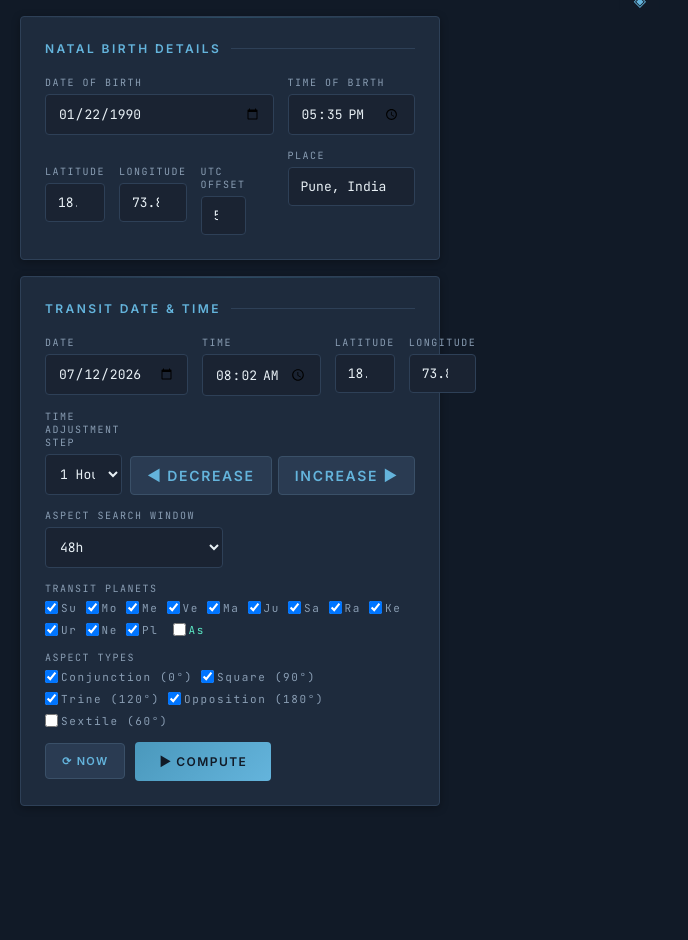
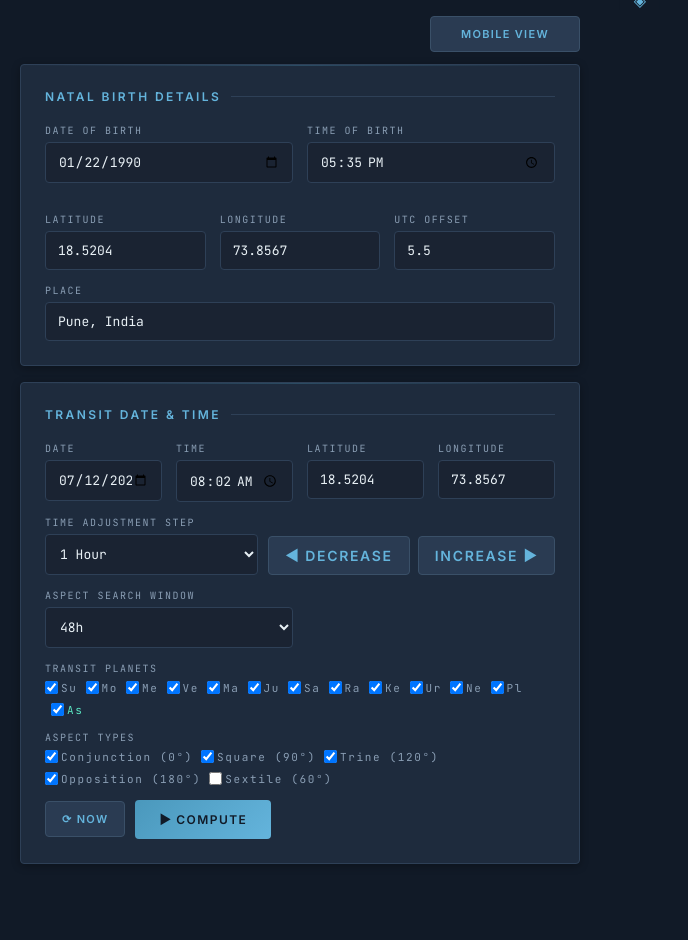
Before and after one commit to speerz90/transit2natal, a Flask app: page / in a window 1280 px wide. Shown: the part 93-1033 px from the top of the page, without its empty margins (0-688 px from the left). Before the commit the page ends 899 px from the top, so only its background shows below. Run offline with Flask 3, Linux system fonts and the light colour scheme.

Commit message:
Describe your changes

```diff
--- a/app.py
+++ b/app.py
@@ -157,6 +157,33 @@ def normalize_delta(delta):
     return (delta + 180) % 360 - 180
 
 
+def is_excluded_transit_aspect(planet_a, planet_b, aspect_deg):
+    return {planet_a, planet_b} == {"Ra", "Ke"} and aspect_deg == 180
+
+
+TRANSIT_ASPECT_DISPLAY_ORDER = {
+    "As": 0,
+    "Mo": 1,
+    "Me": 2,
+    "Ve": 3,
+    "Su": 4,
+    "Ma": 5,
+    "Ju": 6,
+    "Sa": 7,
+    "Ra": 8,
+    "Ke": 9,
+    "Ur": 10,
+    "Ne": 11,
+    "Pl": 12,
+}
+
+
+def order_transit_aspect_pair(planet_a, planet_b):
+    if TRANSIT_ASPECT_DISPLAY_ORDER.get(planet_b, 99) < TRANSIT_ASPECT_DISPLAY_ORDER.get(planet_a, 99):
+        return planet_b, planet_a
+    return planet_a, planet_b
+
+
 def compute_transit_aspects(dt_transit_start, transit_lat, transit_lon, hours=48, selected_planets=None, selected_aspects=None, current_orb=3.0):
     if selected_planets is None:
         selected_planets = ["Mo", "Su", "Me", "Ve", "Ma"]
@@ -192,14 +219,17 @@ def compute_transit_aspects(dt_transit_start, transit_lat, transit_lon, hours=48
 
             sep_now = angular_separation(current_pos[tp]["longitude"], current_pos[other]["longitude"])
             for aspect_deg, aspect_name in exact_aspects.items():
+                if is_excluded_transit_aspect(tp, other, aspect_deg):
+                    continue
                 orb = abs(sep_now - aspect_deg)
                 if orb <= current_orb:
                     dedupe_key = ("current", tp, other, aspect_deg)
                     seen.add(dedupe_key)
+                    display_tp, display_other = order_transit_aspect_pair(tp, other)
                     found_aspects.append({
                         "time": dt_transit_start.isoformat() + "Z",
-                        "transit_planet": tp,
-                        "other_transit_planet": other,
+                        "transit_planet": display_tp,
+                        "other_transit_planet": display_other,
                         "aspect_deg": aspect_deg,
                         "aspect_name": aspect_name,
                         "orb": round(orb, 2),
@@ -251,20 +281,23 @@ def compute_transit_aspects(dt_transit_start, transit_lat, transit_lon, hours=48
 
                 for k in (k_start - 1, k_start, k_start + 1):
                     for asp_deg, asp_name in aspects_to_check.items():
+                        aspect_deg = min(asp_deg, 360 - asp_deg)
+                        if is_excluded_transit_aspect(tp, other, aspect_deg):
+                            continue
                         target = asp_deg + k * 360
                         if min_d <= target <= max_d:
                             actual_fraction = abs(target - d1) / abs(d2 - d1) if d1 != d2 else 0
                             exact_dt = dt_1 + timedelta(hours=actual_fraction)
-                            aspect_deg = min(asp_deg, 360 - asp_deg)
                             dedupe_key = (exact_dt.replace(second=0, microsecond=0).isoformat(), tp, other, aspect_deg)
                             if dedupe_key in seen:
                                 continue
                             seen.add(dedupe_key)
+                            display_tp, display_other = order_transit_aspect_pair(tp, other)
 
                             found_aspects.append({
                                 "time": exact_dt.isoformat() + "Z",
-                                "transit_planet": tp,
-                                "other_transit_planet": other,
+                                "transit_planet": display_tp,
+                                "other_transit_planet": display_other,
                                 "aspect_deg": aspect_deg,
                                 "aspect_name": asp_name,
                                 "orb": 0,
--- a/templates/index.html
+++ b/templates/index.html
@@ -66,8 +66,8 @@
     }
 
     .controls-panel {
-      flex: 0 0 420px;
-      max-width: 420px;
+      flex: 0 0 560px;
+      max-width: 560px;
     }
 
     .chart-panel {
@@ -171,9 +171,9 @@
       gap: 14px;
     }
 
-    .form-grid-4 { grid-template-columns: repeat(4, 1fr); }
-    .form-grid-3 { grid-template-columns: repeat(3, 1fr); }
-    .form-grid-2 { grid-template-columns: repeat(2, 1fr); }
+    .form-grid-4 { grid-template-columns: repeat(4, minmax(112px, 1fr)); }
+    .form-grid-3 { grid-template-columns: repeat(3, minmax(112px, 1fr)); }
+    .form-grid-2 { grid-template-columns: repeat(2, minmax(150px, 1fr)); }
 
     label {
       display: block;
@@ -188,8 +188,10 @@
     input[type="date"],
     input[type="time"],
     input[type="number"],
-    input[type="text"] {
+    input[type="text"],
+    select {
       width: 100%;
+      min-width: 0;
       background: var(--bg);
       border: 1px solid var(--border);
       color: var(--text-bright);
@@ -254,6 +256,29 @@
       border-color: var(--accent);
     }
 
+    .view-toggle-row {
+      display: flex;
+      justify-content: flex-end;
+      margin-bottom: 12px;
+    }
+
+    .view-toggle {
+      min-width: 150px;
+    }
+
+    .adjust-row {
+      margin-top: 14px;
+      display: grid;
+      grid-template-columns: minmax(150px, 1fr) auto;
+      align-items: end;
+      gap: 10px;
+    }
+
+    .adjust-buttons {
+      display: flex;
+      gap: 8px;
+    }
+
     /* ============================================================
        INPUT PANEL
        ============================================================ */
@@ -264,10 +289,10 @@
       margin-bottom: 16px;
     }
 
-    .form-grid-2 { grid-template-columns: repeat(2, 1fr); }
-    .form-grid-3 { grid-template-columns: repeat(3, 1fr); }
-    .form-grid-4 { grid-template-columns: repeat(4, 1fr); }
-    .form-grid-5 { grid-template-columns: repeat(5, 1fr); }
+    .form-grid-2 { grid-template-columns: repeat(2, minmax(150px, 1fr)); }
+    .form-grid-3 { grid-template-columns: repeat(3, minmax(112px, 1fr)); }
+    .form-grid-4 { grid-template-columns: repeat(4, minmax(112px, 1fr)); }
+    .form-grid-5 { grid-template-columns: repeat(3, minmax(112px, 1fr)); }
 
     .actions-row {
       display: flex;
@@ -669,6 +745,9 @@
 
     <div class="main-layout">
       <div class="controls-panel">
+        <div class="view-toggle-row">
+          <button class="btn-now view-toggle" type="button" id="view-toggle" onclick="toggleViewMode()">Mobile View</button>
+        </div>
 
     <!-- ============================================================
          INPUT PANEL
@@ -686,7 +765,7 @@
             <label>Time of Birth</label>
             <input type="time" id="natal-time" value="17:35" step="60">
           </div>
-          <div class="form-grid form-grid-5" style="margin-top: 16px;">
+          <div class="form-grid form-grid-5" style="margin-top: 16px; grid-column: 1 / -1;">
             <div>
               <label>Latitude</label>
               <input type="number" id="natal-lat" step="0.0001" value="18.5204" required>
@@ -700,7 +779,7 @@
               <input type="number" id="natal-utc" step="0.5" value="5.5" required>
             </div>
           </div>
-          <div>
+          <div style="grid-column: 1 / -1;">
             <label>Place</label>
             <input type="text" id="place" value="Pune, India" placeholder="City, Country">
           </div>
@@ -728,7 +807,7 @@
             <input type="number" id="transit-lon" step="0.0001" value="73.8567" required>
           </div>
         </div>
-        <div style="margin-top: 14px; display: flex; align-items: flex-end; gap: 8px;">
+        <div class="adjust-row">
           <div style="flex: 1;">
             <label>Time Adjustment Step</label>
             <select id="time-step" style="width: 100%; padding: 10px; background: var(--bg); border: 1px solid var(--border); color: var(--text-bright); border-radius: 4px; font-family: 'JetBrains Mono', monospace; font-size: 13px;">
@@ -740,7 +819,7 @@
               <option value="1440">24 Hours (1d)</option>
             </select>
           </div>
-          <div style="display: flex; gap: 6px;">
+          <div class="adjust-buttons">
             <button class="btn-now" style="padding: 10px 16px; font-size: 14px;" onclick="adjustTransitTime(-1)">◀ Decrease</button>
             <button class="btn-now" style="padding: 10px 16px; font-size: 14px;" onclick="adjustTransitTime(1)">Increase ▶</button>
           </div>
@@ -907,8 +986,58 @@
       computeChart();
     }
 
+    const NATAL_STORAGE_KEY = 'transit2natal:natalData';
+    const NATAL_FIELD_IDS = ['natal-date', 'natal-time', 'natal-lat', 'natal-lon', 'natal-utc', 'place'];
+
+    function loadSavedNatalData() {
+      try {
+        const saved = JSON.parse(localStorage.getItem(NATAL_STORAGE_KEY) || '{}');
+        for (const id of NATAL_FIELD_IDS) {
+          if (saved[id] !== undefined && saved[id] !== null && saved[id] !== '') {
+            const el = document.getElementById(id);
+            if (el) el.value = saved[id];
+          }
+        }
+      } catch (e) {
+        console.warn('Could not load saved natal data:', e);
+      }
+    }
+
+    function saveNatalData() {
+      const natalData = {};
+      for (const id of NATAL_FIELD_IDS) {
+        const el = document.getElementById(id);
+        if (el) natalData[id] = el.value;
+      }
+      localStorage.setItem(NATAL_STORAGE_KEY, JSON.stringify(natalData));
+    }
+
+    function bindNatalDataSaving() {
+      for (const id of NATAL_FIELD_IDS) {
+        const el = document.getElementById(id);
+        if (el) el.addEventListener('change', saveNatalData);
+      }
+    }
+
+    const VIEW_MODE_STORAGE_KEY = 'transit2natal:viewMode';
+
+    function applyViewMode(mode) {
+      const isMobile = mode === 'mobile';
+      document.body.classList.toggle('mobile-view', isMobile);
+      const toggle = document.getElementById('view-toggle');
+      if (toggle) toggle.textContent = isMobile ? 'Laptop View' : 'Mobile View';
+      localStorage.setItem(VIEW_MODE_STORAGE_KEY, isMobile ? 'mobile' : 'laptop');
+    }
+
+    function toggleViewMode() {
+      applyViewMode(document.body.classList.contains('mobile-view') ? 'laptop' : 'mobile');
+    }
+
     // Set transit date to today on load
     window.addEventListener('DOMContentLoaded', () => {
+      loadSavedNatalData();
+      bindNatalDataSaving();
+      applyViewMode(localStorage.getItem(VIEW_MODE_STORAGE_KEY) || 'laptop');
       setNow();
     });
 
@@ -941,6 +1070,7 @@
         return;
       }
 
+      saveNatalData();
       setStatus('Computing chart...', true);
 
       try {
```
Also changed, not shown: other parts of templates/index.html (+55 -4 lines).
